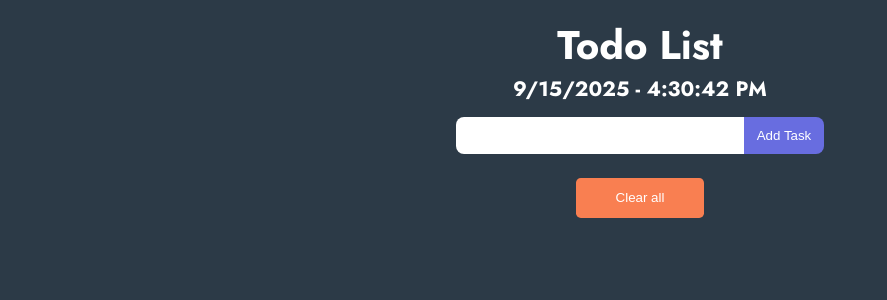
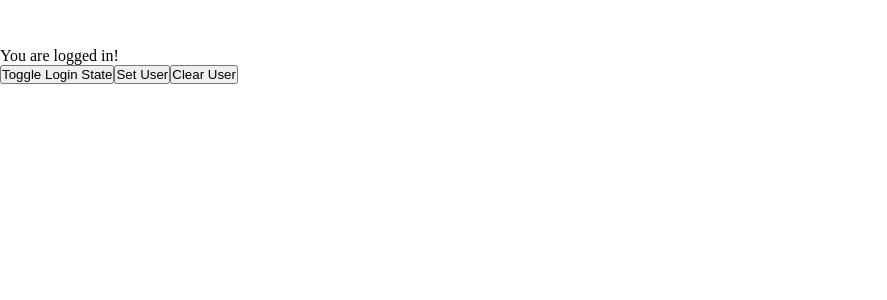
Before and after one commit to muktinathrajbanshi/reactJS2025, a React (Vite) app: page / in a window 1280 px wide. Shown: the top 300 px of the page, without its empty margins (0-887 px from the left). Built offline with nearby package versions, Linux system fonts and the light colour scheme; a web font is replaced by a local one.

Commit message:
Understanding about Short Circuit Evaluation

```diff
--- a/src/App.jsx
+++ b/src/App.jsx
@@ -4,6 +4,7 @@
 // import { DerivedState } from "./components/DericedState";
 // import { LiftStateUp } from "./components/LiftStateUp";
 import "./components/Netflix.module.css";
+import { ShortCircuitExample } from "./components/ShortCircuit";
 import { Todo } from "./projects/Todo/Todo";
 // import { ToggleSwitch } from "./projects/ToggleSwitch/ToggleSwitch";
 // import { EventHandling } from "./components/EventHandling";
@@ -24,7 +25,8 @@ const App = () => {
     {/* <DerivedState /> */}
     {/* <LiftStateUp /> */}
     {/* <ToggleSwitch /> */}
-    <Todo />
+    {/* <Todo /> */}
+    <ShortCircuitExample />
     </section>
   );
 };
--- /dev/null
+++ b/src/components/ShortCircuit.jsx
@@ -0,0 +1,20 @@
+import React from 'react';
+
+export const ShortCircuitExample = () => {
+  return (
+    <>
+      <div className="container short-container">
+        <h1>Welcome to the ShortCircuit Evaluation</h1>
+
+
+        <p>You are logged in!</p>
+
+        <div className="grid-three-cols">
+            <button>Toggle Login State</button>
+            <button>Set User</button>
+            <button>Clear User</button>
+        </div>
+      </div>
+    </>
+  );
+};
```
